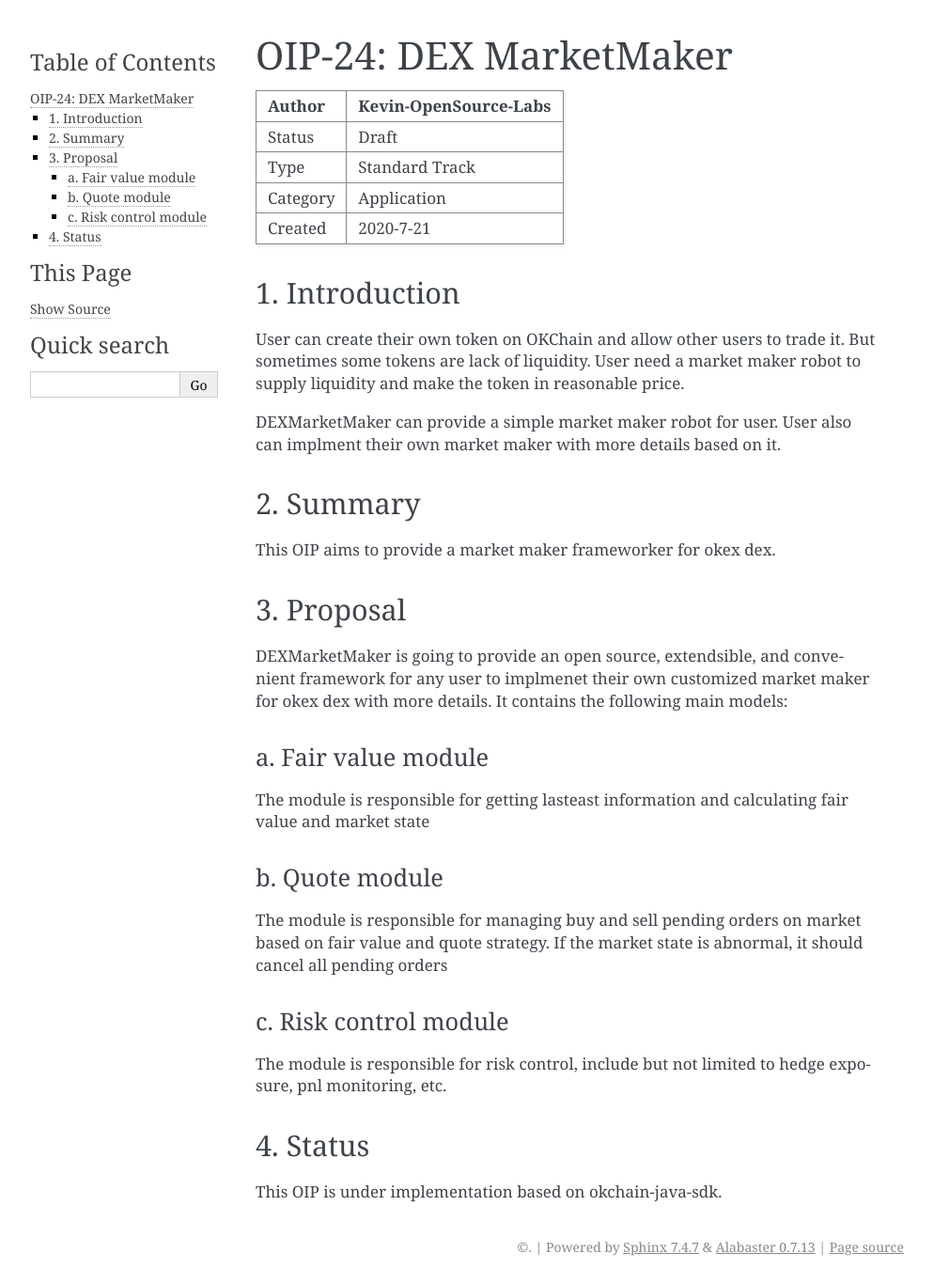
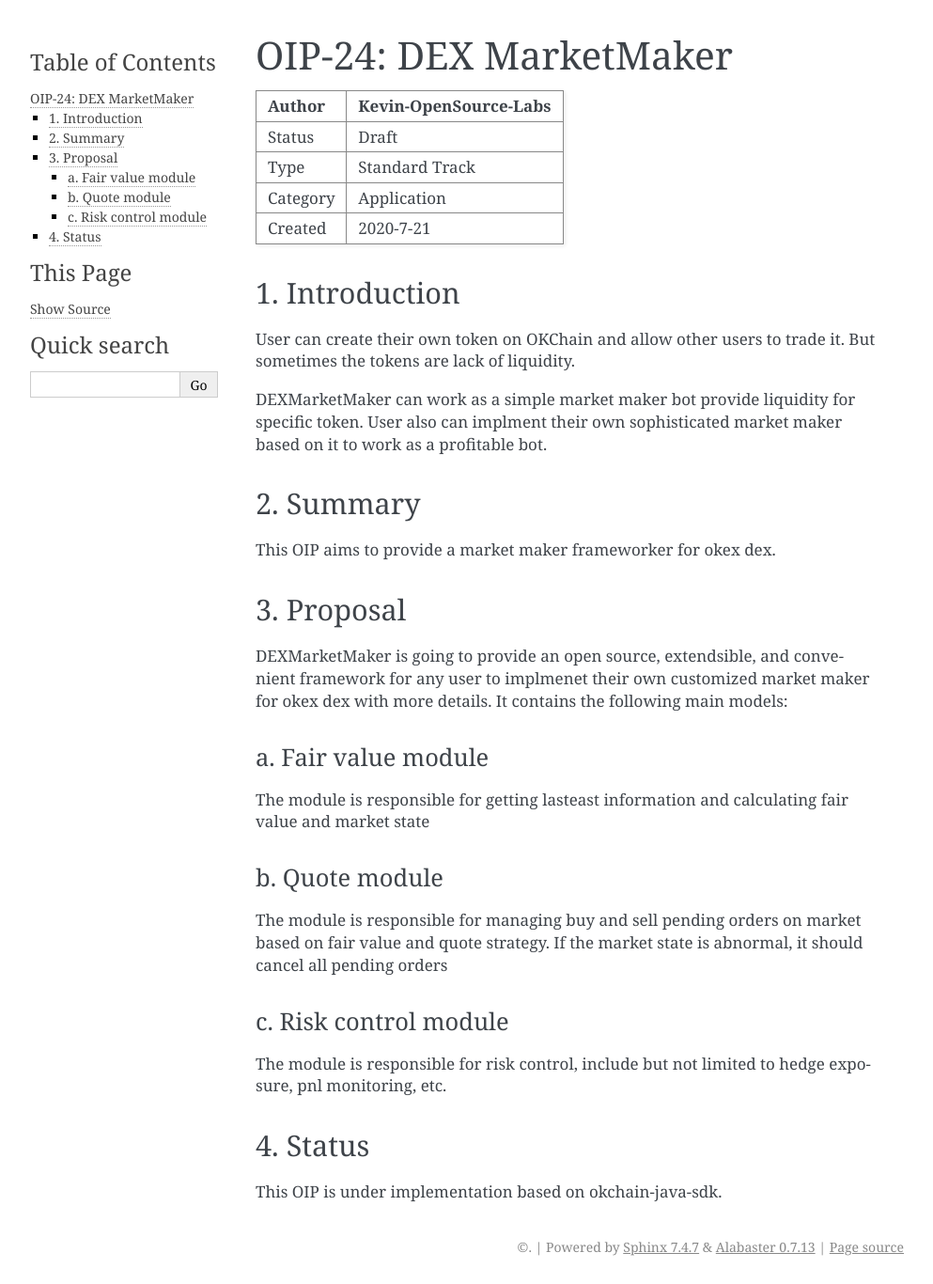
Before and after one commit to okx/KIPs, a Sphinx documentation site: the page built from docs/draft/OIP-24.md, in a window 1280 px wide. Shown: the whole page at 94% size, without its empty margins (148-1141 px from the left). Built offline with Sphinx 7.4.7, drawn with Linux system fonts in a browser that asks for light colours.

Commit message:
Modify the text description

```diff
--- a/docs/draft/OIP-24.md
+++ b/docs/draft/OIP-24.md
@@ -9,9 +9,9 @@
 
 ## 1. Introduction
 
-User can create their own token on OKChain and allow other users to trade it. But sometimes some tokens are lack of liquidity. User need a market maker robot to supply liquidity and make the token in reasonable price.
+User can create their own token on OKChain and allow other users to trade it. But sometimes the tokens are lack of liquidity.
 
-DEXMarketMaker can provide a simple market maker robot for user. User also can implment their own market maker with more details based on it.
+DEXMarketMaker can work as a simple market maker bot provide liquidity for specific token. User also can implment their own sophisticated market maker based on it to work as a profitable bot.
 
 ## 2. Summary
 
@@ -19,8 +19,7 @@
 
 ## 3. Proposal
 
-DEXMarketMaker is going to provide an open source, extendsible, and convenient framework for any user to implmenet their own customized market maker for okex dex with more details.
-It contains the following main models:
+DEXMarketMaker is going to provide an open source, extendsible, and convenient framework for any user to implmenet their own customized market maker for okex dex with more details. It contains the following main models:
 
 ### a. Fair value module
 
```
